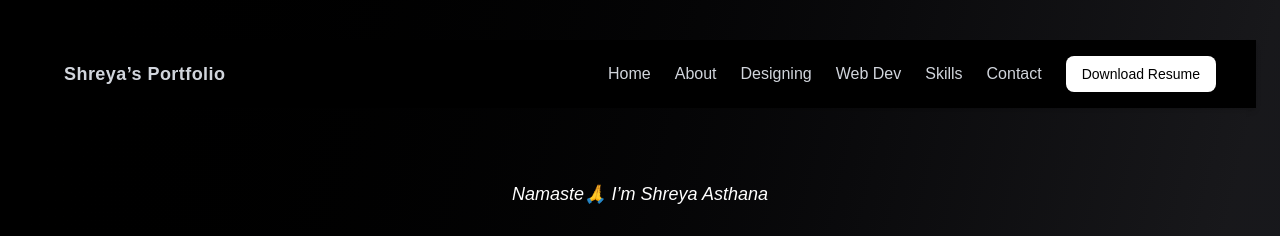
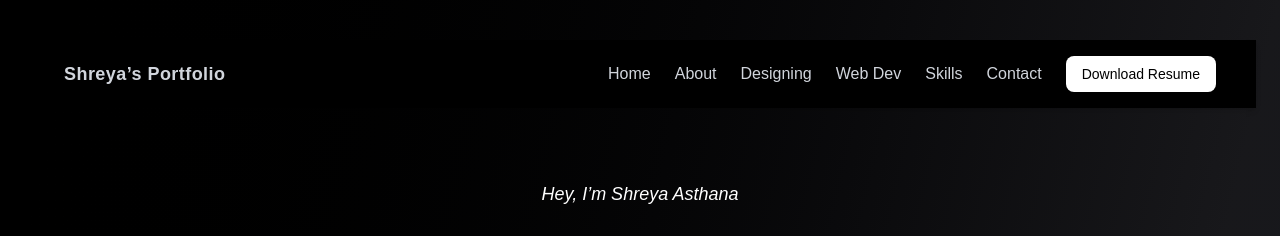
Before and after one commit to ShreyaAsthana08/Portfolio-Shreya-Asthana, a Next.js app: page / in a window 1280 px wide. Shown: the top 236 px of the page. Built offline with nearby package versions, Linux system fonts and the light colour scheme.

Commit message:
namaste removed to hey

```diff
--- a/src/app/components/Hero.jsx
+++ b/src/app/components/Hero.jsx
@@ -11,7 +11,7 @@ import Image from 'next/image'
 
    {/* Hero Section */}
       <section id='home' className="text-center relative overflow-hidden">
-        <p className="italic text-lg mb-4 animate-fade-in">Namaste🙏 I’m Shreya Asthana</p>
+        <p className="italic text-lg mb-4 animate-fade-in">Hey, I’m Shreya Asthana</p>
 
         <div className="relative inline-block">
           <h1 className="text-[3.5rem] sm:text-[6rem] font-extrabold tracking-tight leading-none animate-slide-up">
```
